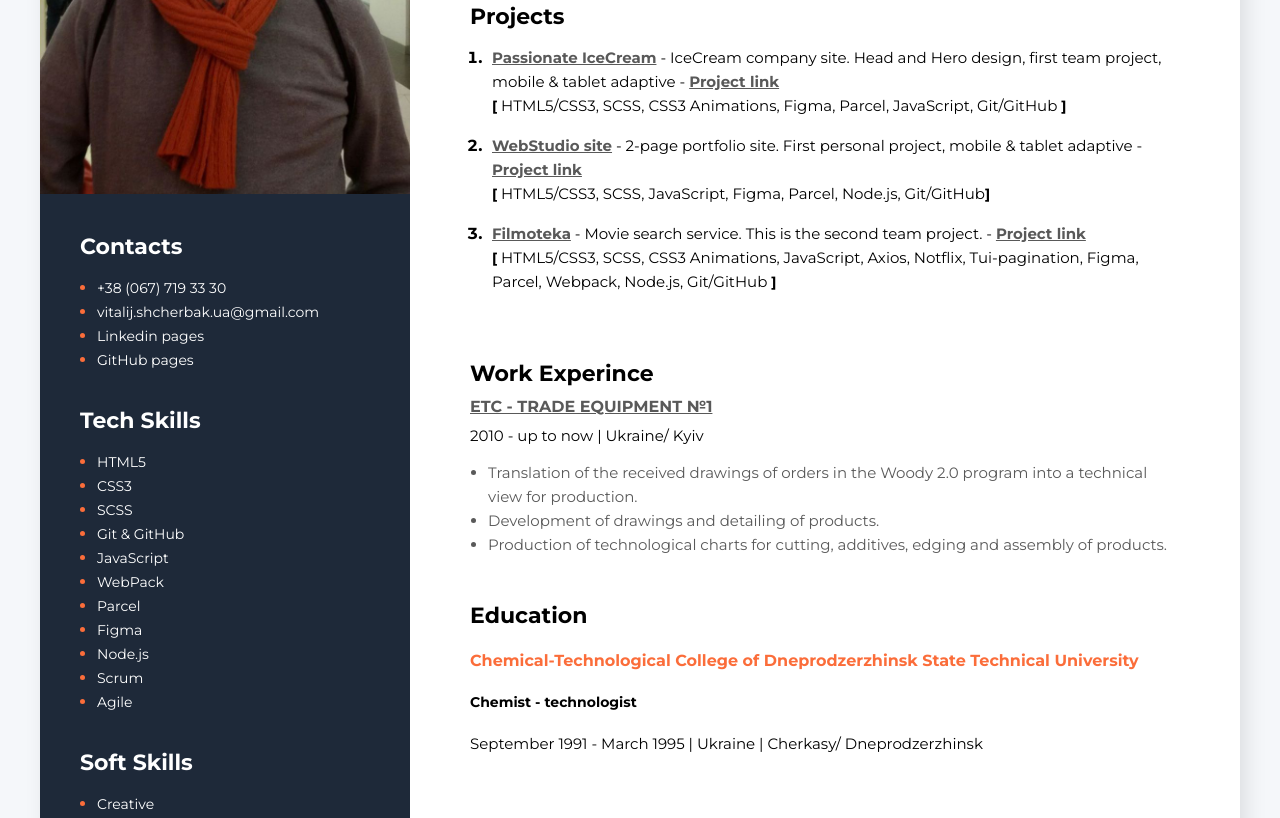
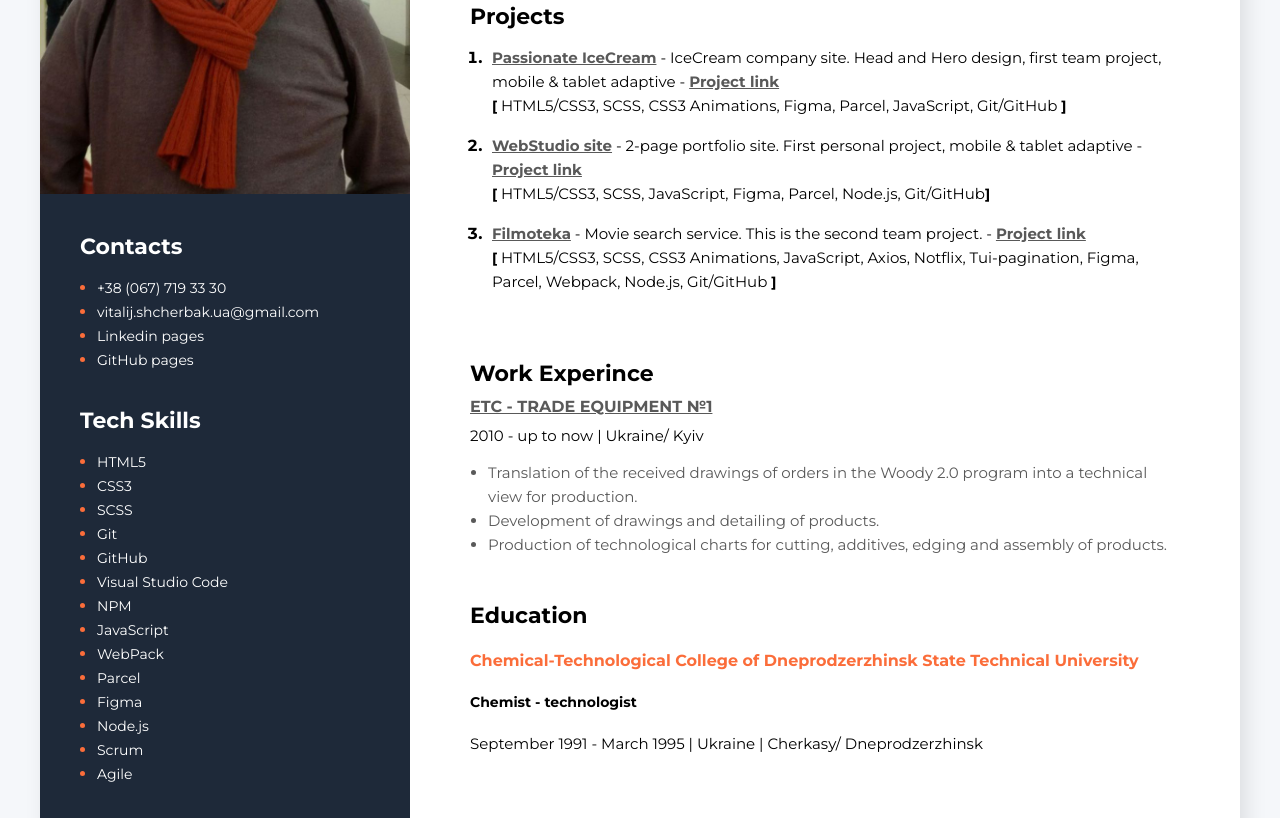
Before and after one commit to vitasika/My_resume, a plain HTML site: page index.html in a window 1280 px wide. Shown: the part 353-1171 px from the top of the page. Drawn offline with Linux system fonts and the light colour scheme.

Commit message:
правки

```diff
--- a/index.html
+++ b/index.html
@@ -181,7 +181,16 @@
                         <span class="tech-skills-item-text">SCSS</span>
                     </li>
                     <li class="tech-skills-item">
-                        <span class="tech-skills-item-text">Git & GitHub</span>
+                        <span class="tech-skills-item-text">Git</span>
+                    </li>
+                    <li class="tech-skills-item">
+                        <span class="tech-skills-item-text">GitHub</span>
+                    </li>
+                    <li class="tech-skills-item">
+                        <span class="tech-skills-item-text">Visual Studio Code</span>
+                    </li>
+                    <li class="tech-skills-item">
+                        <span class="tech-skills-item-text">NPM</span>
                     </li>
                     <li class="tech-skills-item">
                         <span class="tech-skills-item-text">JavaScript</span>
```
